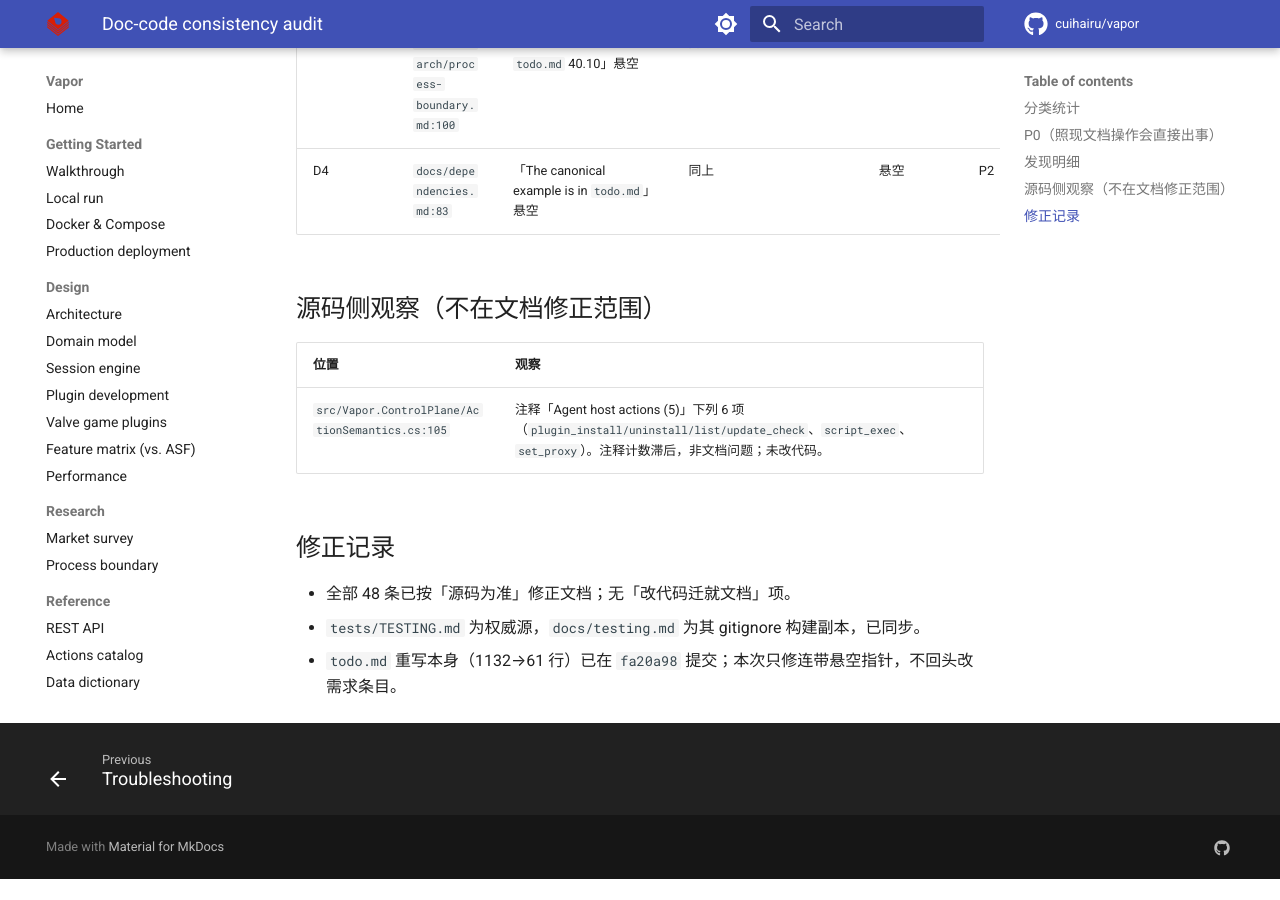
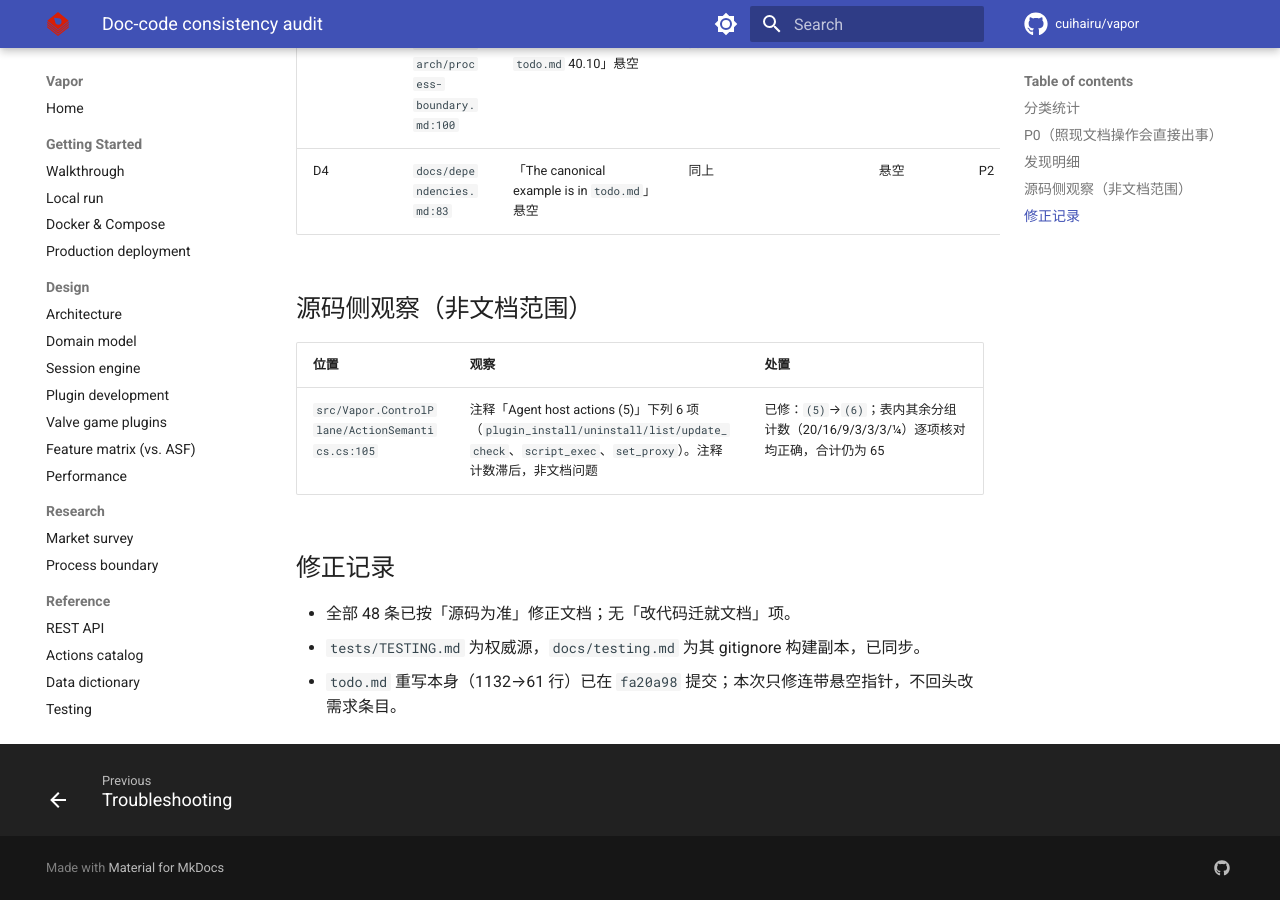
Before and after one commit to cuihairu/vapor, an MkDocs documentation site: the page built from docs/审计-文档一致性.md, in a window 1280 px wide and 900 px high, scrolled down 6149 px. Built offline with MkDocs 1.6.1 and Material for MkDocs 9.7.7, drawn with Linux system fonts in a browser that asks for light colours; comment, search, counter and statistics services are not loaded; before the commit the page ends 7028 px from its top, so only the background shows below that.

Commit message:
fix: correct agent host action count comment

```diff
--- a/docs/审计-文档一致性.md
+++ b/docs/审计-文档一致性.md
@@ -75,11 +75,11 @@
 | D3 | `docs/research/process-boundary.md:100` | 「Decision recorded in `todo.md` 40.10」悬空 | 同上 | 悬空 | P2 | 改「git history (todo.md 40.10, pre-rewrite)」 |
 | D4 | `docs/dependencies.md:83` | 「The canonical example is in `todo.md`」悬空 | 同上 | 悬空 | P2 | 删归属，保留历史事实 |
 
-## 源码侧观察（不在文档修正范围）
+## 源码侧观察（非文档范围）
 
-| 位置 | 观察 |
-|------|------|
-| `src/Vapor.ControlPlane/ActionSemantics.cs:105` | 注释「Agent host actions (5)」下列 6 项（`plugin_install/uninstall/list/update_check`、`script_exec`、`set_proxy`）。注释计数滞后，非文档问题；未改代码。 |
+| 位置 | 观察 | 处置 |
+|------|------|------|
+| `src/Vapor.ControlPlane/ActionSemantics.cs:105` | 注释「Agent host actions (5)」下列 6 项（`plugin_install/uninstall/list/update_check`、`script_exec`、`set_proxy`）。注释计数滞后，非文档问题 | 已修：`(5)`→`(6)`；表内其余分组计数（20/16/9/3/3/3/1/4）逐项核对均正确，合计仍为 65 |
 
 ## 修正记录
 
```
Also changed, not shown: 1 other file.
